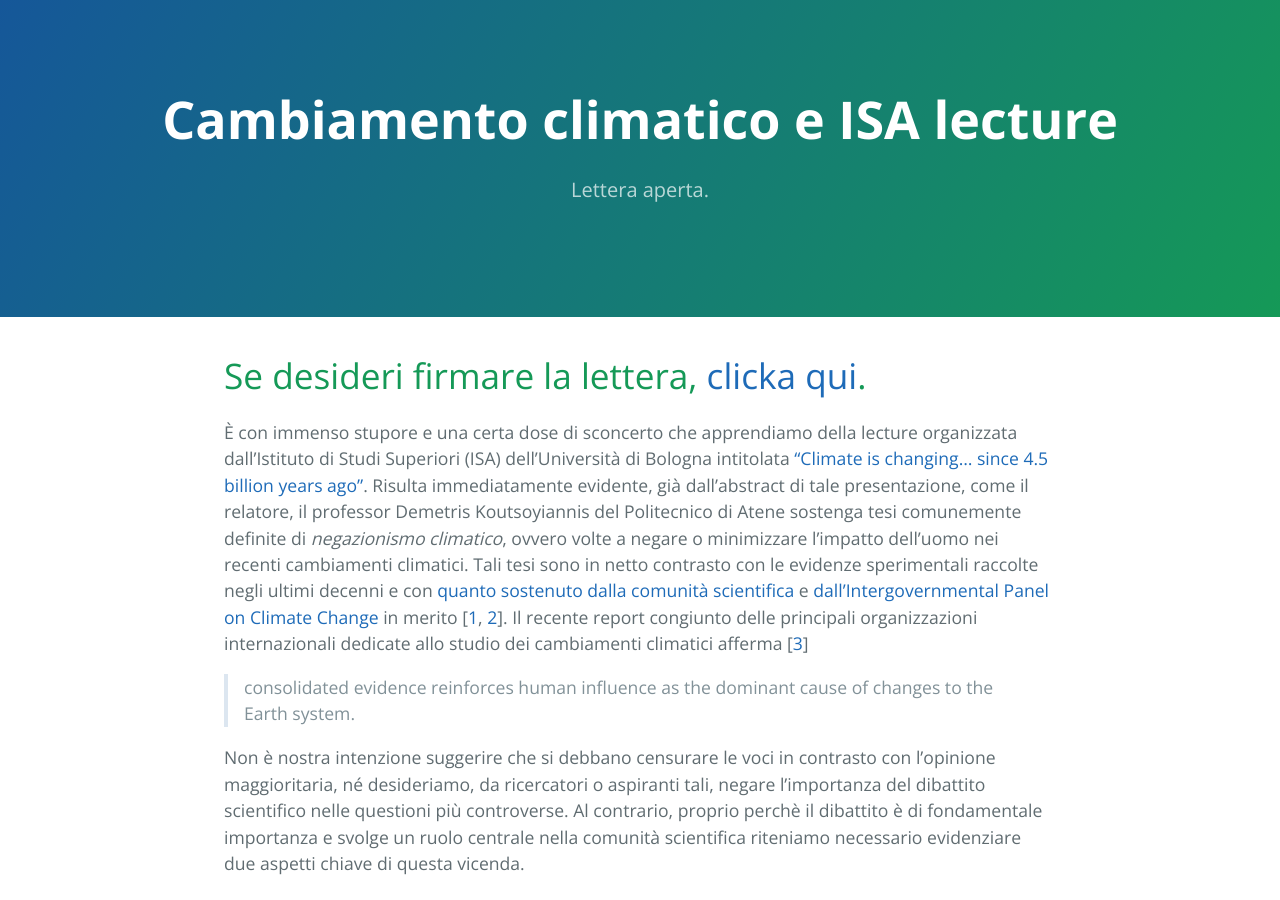
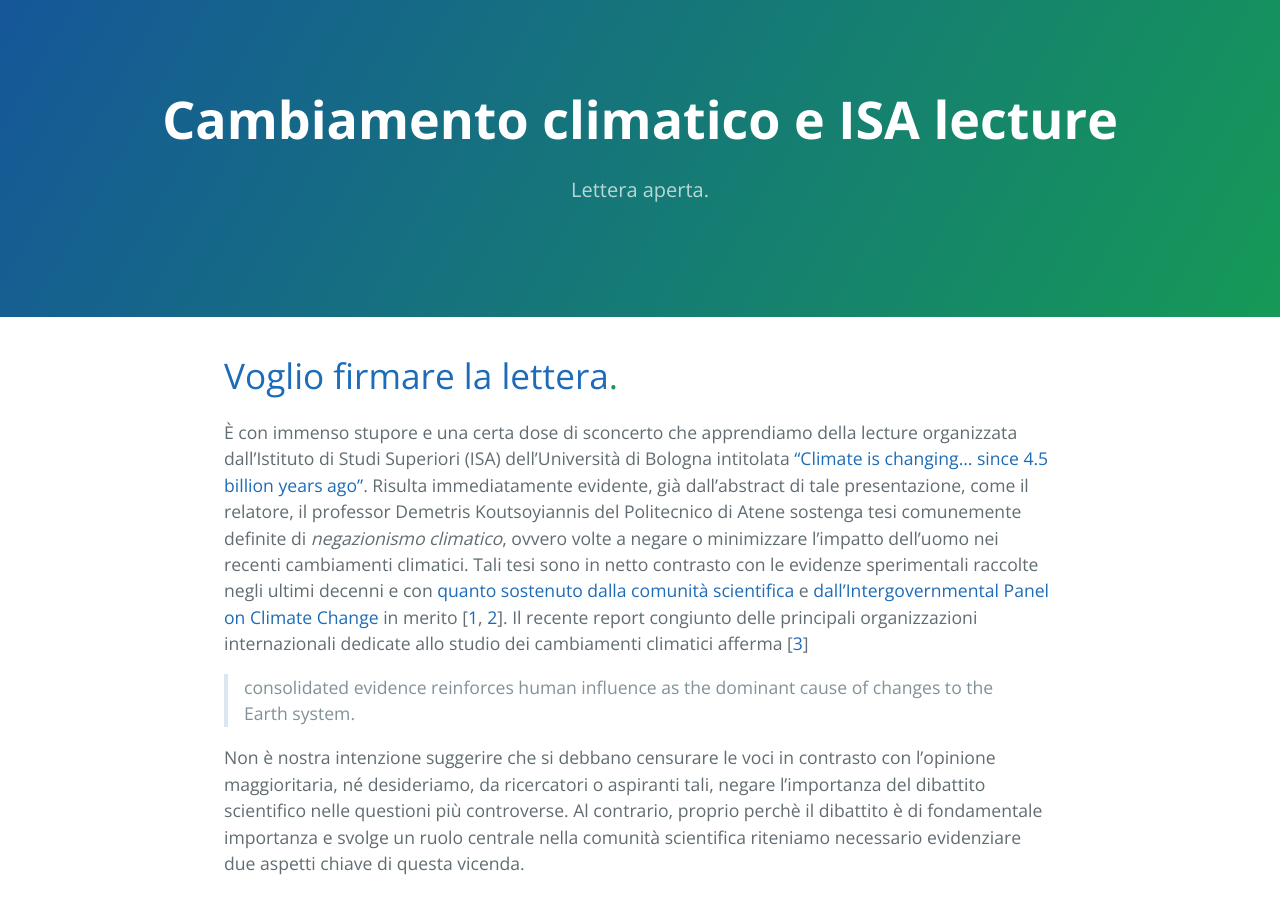
Before and after one commit to ssimoo/climatechangeunibo2019, a Jekyll site: the page built from index.md, in a window 1280 px wide and 900 px high. Built offline with Jekyll 4.4.1, drawn with Linux system fonts in a browser that asks for light colours.

Commit message:
Update index.md

```diff
--- a/index.md
+++ b/index.md
@@ -3,7 +3,7 @@ layout: default
 title: Cambiamento climatico e ISA lecture
 ---
 
-# Se desideri firmare la lettera, [clicka qui](https://github.com/DanySK/climatechangeunibo2019/edit/master/firmatari.md).
+# [Voglio firmare la lettera](firmare).
 
 È con immenso stupore e una certa dose di sconcerto che apprendiamo della lecture organizzata dall'Istituto
 di Studi Superiori (ISA) dell'Università di Bologna intitolata ["Climate is changing... since 4.5 billion years
```
